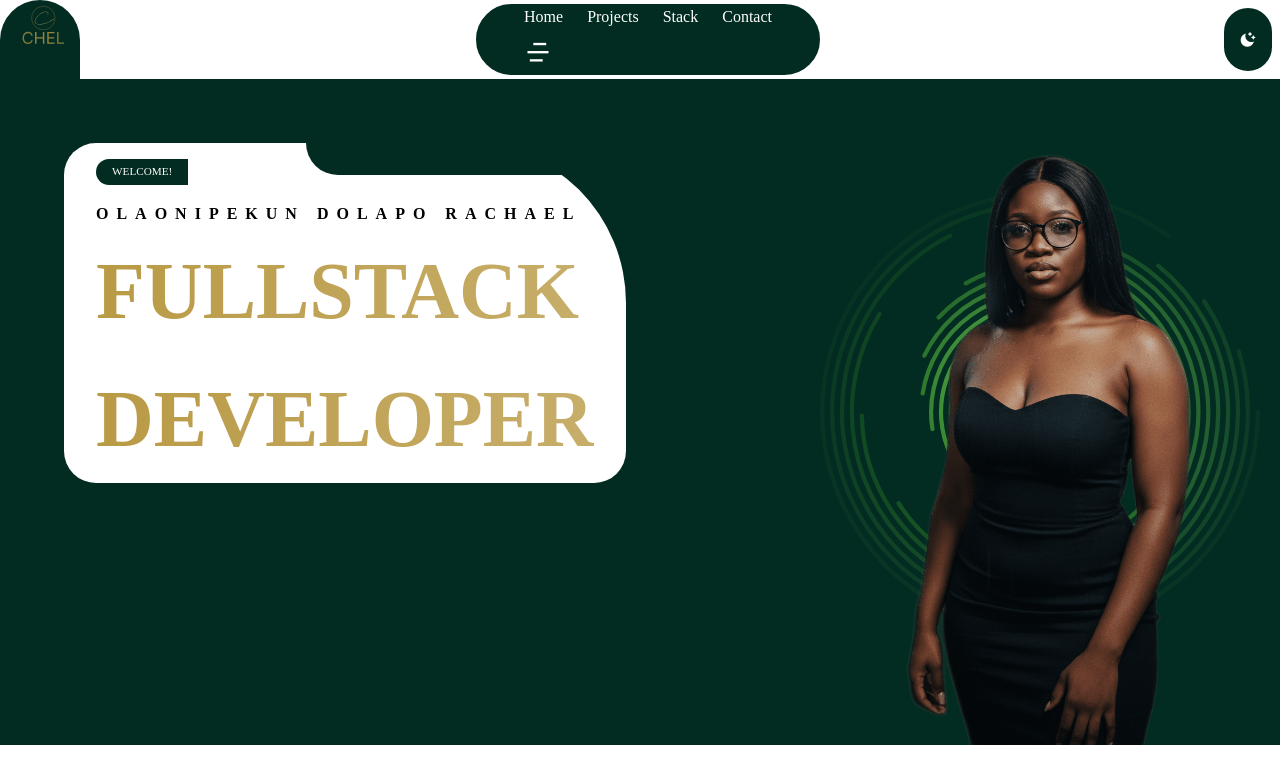
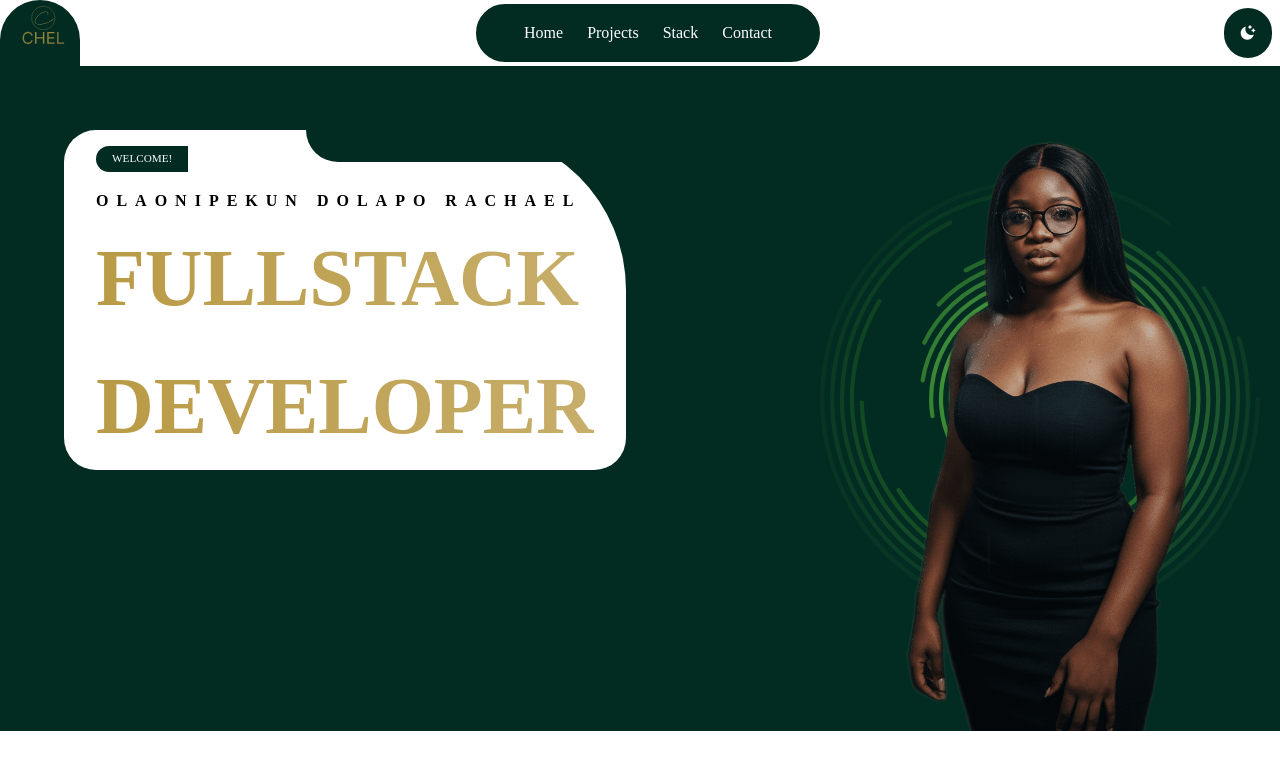
Before and after one commit to Lovethrech/my-main-portfolio, a Vue app: page / in a window 1280 px wide. Shown: the top 784 px of the page. Built offline with nearby package versions, Linux system fonts and the light colour scheme.

Commit message:
working on the hero components.

```diff
--- a/src/components/nav/MobileNav.vue
+++ b/src/components/nav/MobileNav.vue
@@ -95,7 +95,7 @@ const displayDropdown=()=>{
 
 @media screen and (min-width: 951px) {
     .mobile-nav{
-        overflow: none;
+        display: none;
     }
 }
 </style>
```
